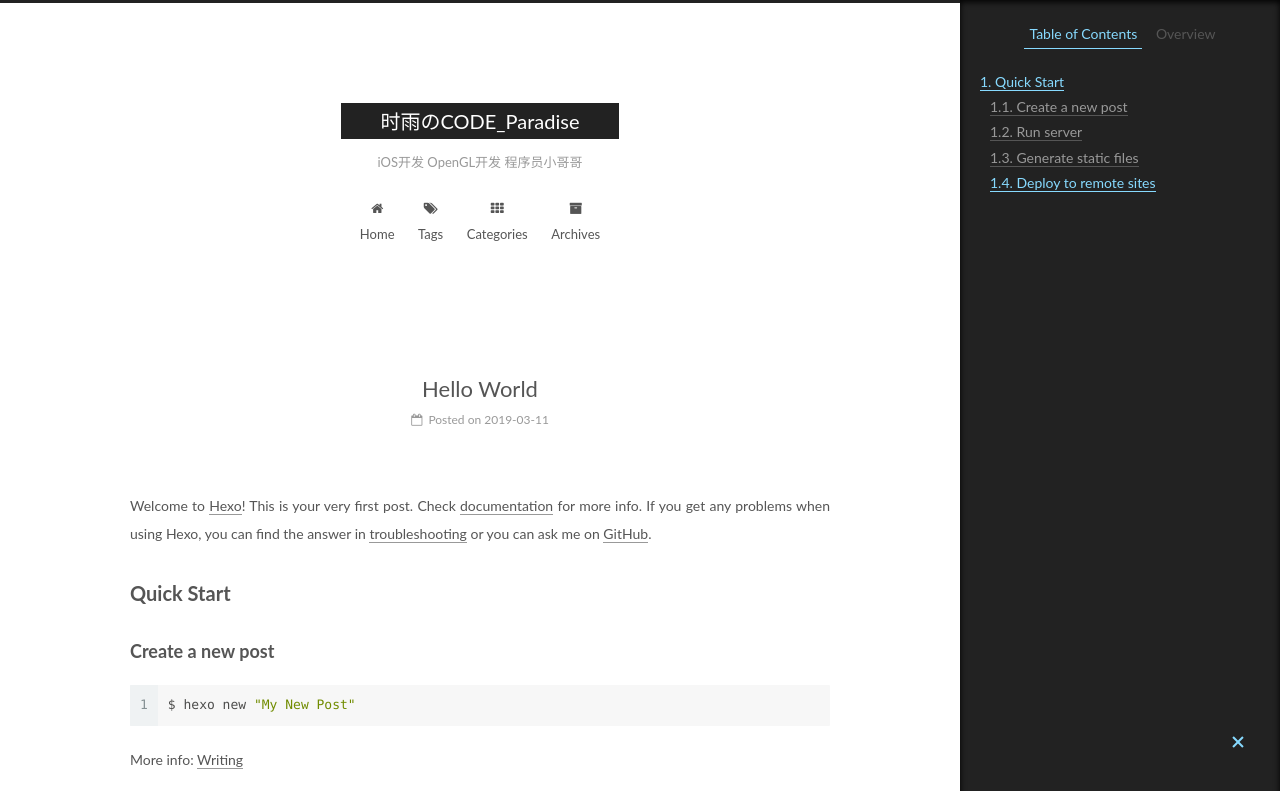
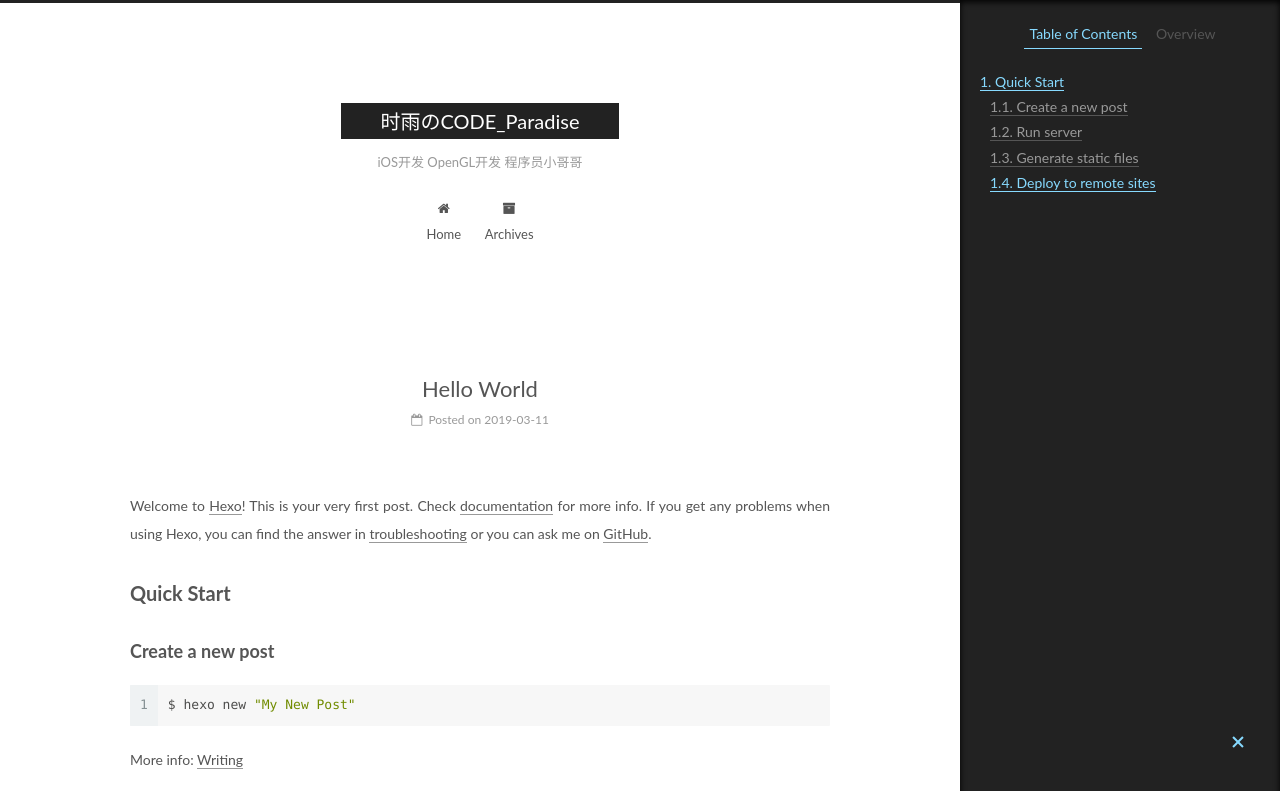
Before and after one commit to YuHan-L/YuHan-L.github.io, a plain HTML site: page 2019/03/11/hello-world/index.html in a window 1280 px wide. Shown: the top 791 px of the page. Drawn offline with Linux system fonts and the light colour scheme.

Commit message:
Site updated: 2019-03-11 10:36:15

```diff
--- a/2019/03/11/hello-world/index.html
+++ b/2019/03/11/hello-world/index.html
@@ -186,26 +186,6 @@
               <i class="menu-item-icon fa fa-fw fa-home"></i> <br>
 
             Home
-          </a>
-        </li>
-
-
-        <li class="menu-item menu-item-tags">
-          <a href="/tags/" rel="section">
-
-              <i class="menu-item-icon fa fa-fw fa-tags"></i> <br>
-
-            Tags
-          </a>
-        </li>
-
-
-        <li class="menu-item menu-item-categories">
-          <a href="/categories/" rel="section">
-
-              <i class="menu-item-icon fa fa-fw fa-th"></i> <br>
-
-            Categories
           </a>
         </li>
 
--- a/css/main.css
+++ b/css/main.css
@@ -1822,7 +1822,7 @@ pre .javascript .function {
   width: 4px;
   height: 4px;
   border-radius: 50%;
-  background: #0162ec;
+  background: #ff404e;
 }
 .links-of-blogroll {
   font-size: 13px;
```
Also changed, not shown: archives/2019/03/index.html (+0 -20 lines), archives/2019/index.html (+0 -20 lines), archives/index.html (+0 -20 lines), index.html (+0 -20 lines).
